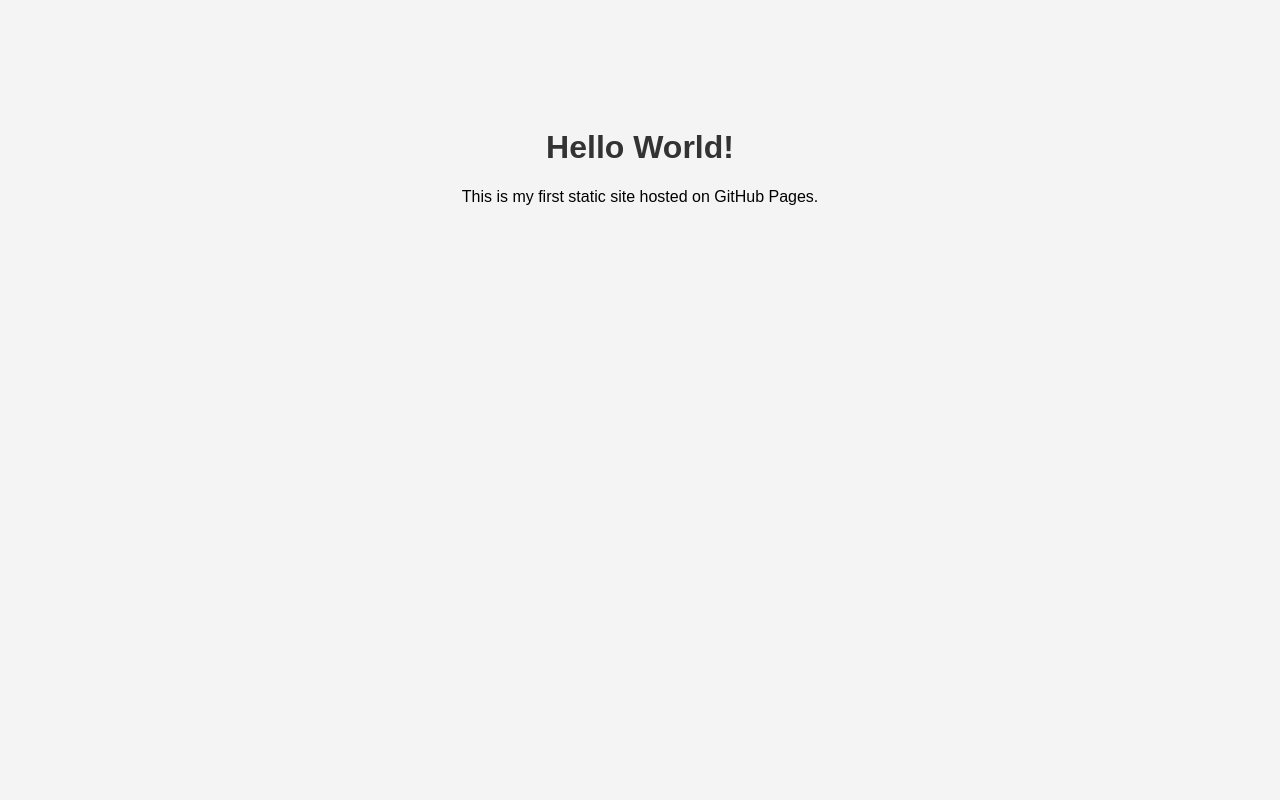
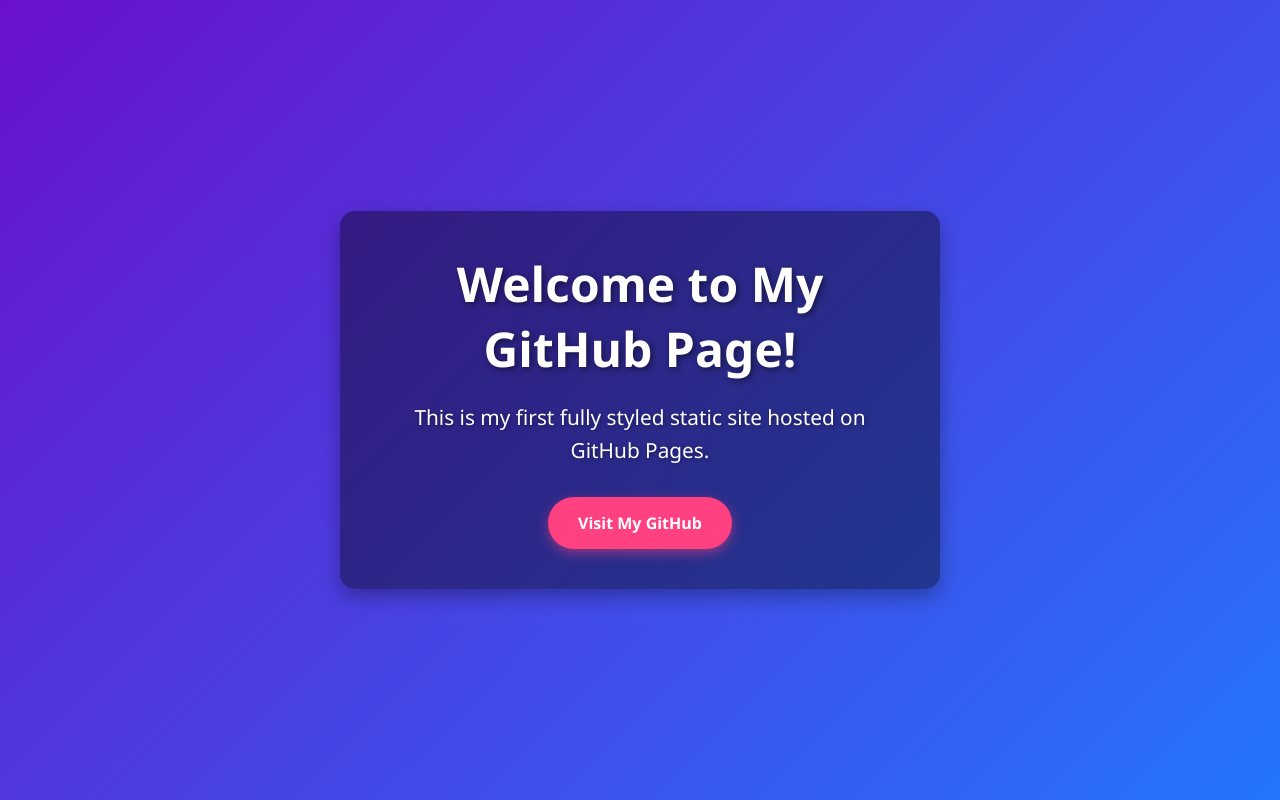
Before and after one commit to Debasish-87/github-pages-for-site-hosting, a plain HTML site: page index.html in a window 1280 px wide. Drawn offline with Linux system fonts and the light colour scheme.

Commit message:
Add attractive GitHub Pages landing page

```diff
--- a/index.html
+++ b/index.html
@@ -1,23 +1,87 @@
 <!DOCTYPE html>
 <html lang="en">
 <head>
-  <meta charset="UTF-8">
-  <meta name="viewport" content="width=device-width, initial-scale=1.0">
-  <title>My GitHub Page</title>
+  <meta charset="UTF-8" />
+  <meta name="viewport" content="width=device-width, initial-scale=1" />
+  <title>Welcome to My GitHub Page</title>
   <style>
+    /* Basic Reset */
+    * {
+      margin: 0;
+      padding: 0;
+      box-sizing: border-box;
+      font-family: 'Segoe UI', Tahoma, Geneva, Verdana, sans-serif;
+    }
+
     body {
-      font-family: Arial, sans-serif;
-      background-color: #f4f4f4;
+      background: linear-gradient(135deg, #6a11cb, #2575fc);
+      color: #fff;
+      display: flex;
+      justify-content: center;
+      align-items: center;
+      height: 100vh;
       text-align: center;
-      padding-top: 100px;
+      padding: 20px;
     }
+
+    .container {
+      background: rgba(0,0,0,0.4);
+      padding: 40px 60px;
+      border-radius: 15px;
+      box-shadow: 0 8px 20px rgba(0,0,0,0.3);
+      max-width: 600px;
+      width: 100%;
+      transition: transform 0.3s ease;
+    }
+
+    .container:hover {
+      transform: scale(1.05);
+    }
+
     h1 {
-      color: #333;
+      font-size: 3rem;
+      margin-bottom: 20px;
+      text-shadow: 2px 2px 6px rgba(0,0,0,0.5);
+    }
+
+    p {
+      font-size: 1.3rem;
+      margin-bottom: 30px;
+      line-height: 1.6;
+      text-shadow: 1px 1px 4px rgba(0,0,0,0.4);
+    }
+
+    a.btn {
+      display: inline-block;
+      background: #ff4081;
+      color: white;
+      padding: 15px 30px;
+      border-radius: 50px;
+      text-decoration: none;
+      font-weight: 600;
+      box-shadow: 0 4px 12px rgba(255, 64, 129, 0.5);
+      transition: background 0.3s ease;
+    }
+
+    a.btn:hover {
+      background: #e73370;
+    }
+
+    @media (max-width: 480px) {
+      h1 {
+        font-size: 2rem;
+      }
+      .container {
+        padding: 30px 20px;
+      }
     }
   </style>
 </head>
 <body>
-  <h1>Hello World!</h1>
-  <p>This is my first static site hosted on GitHub Pages.</p>
+  <div class="container">
+    <h1>Welcome to My GitHub Page!</h1>
+    <p>This is my first fully styled static site hosted on GitHub Pages.</p>
+    <a href="https://github.com/debasish-87" target="_blank" class="btn">Visit My GitHub</a>
+  </div>
 </body>
 </html>
```
